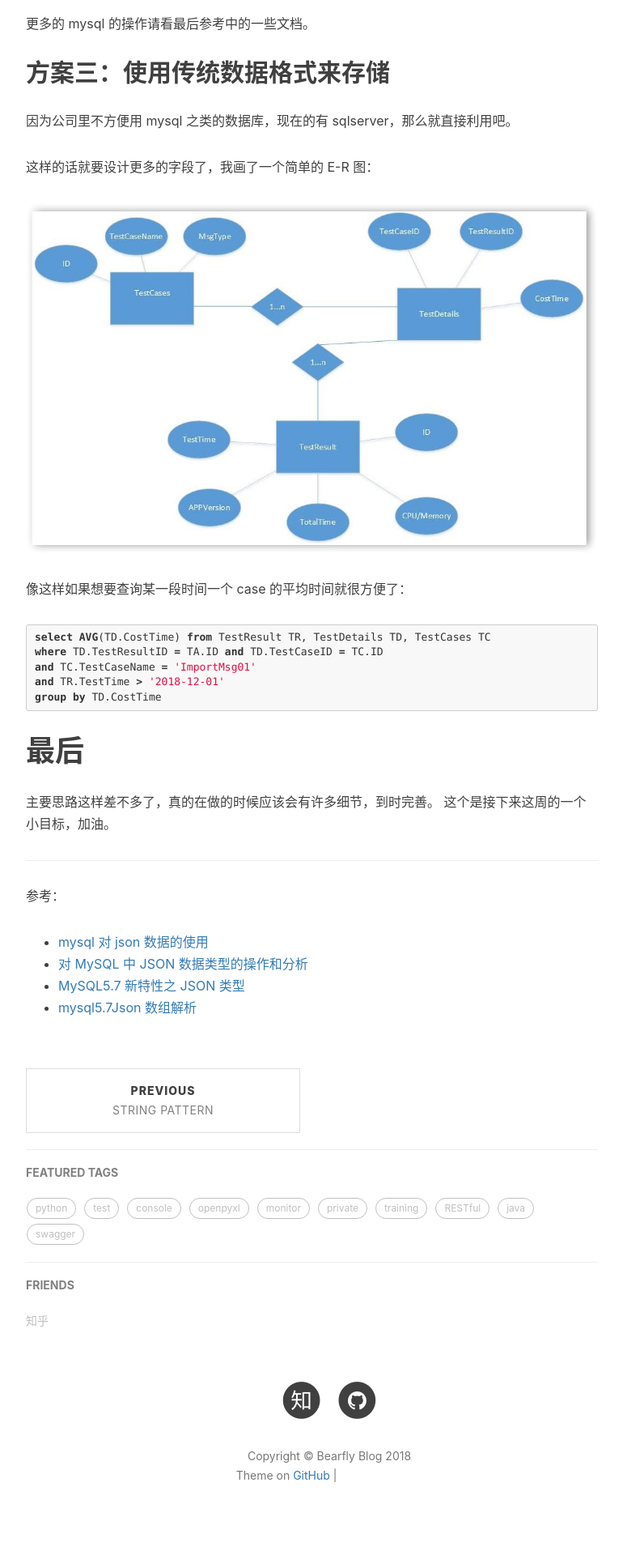
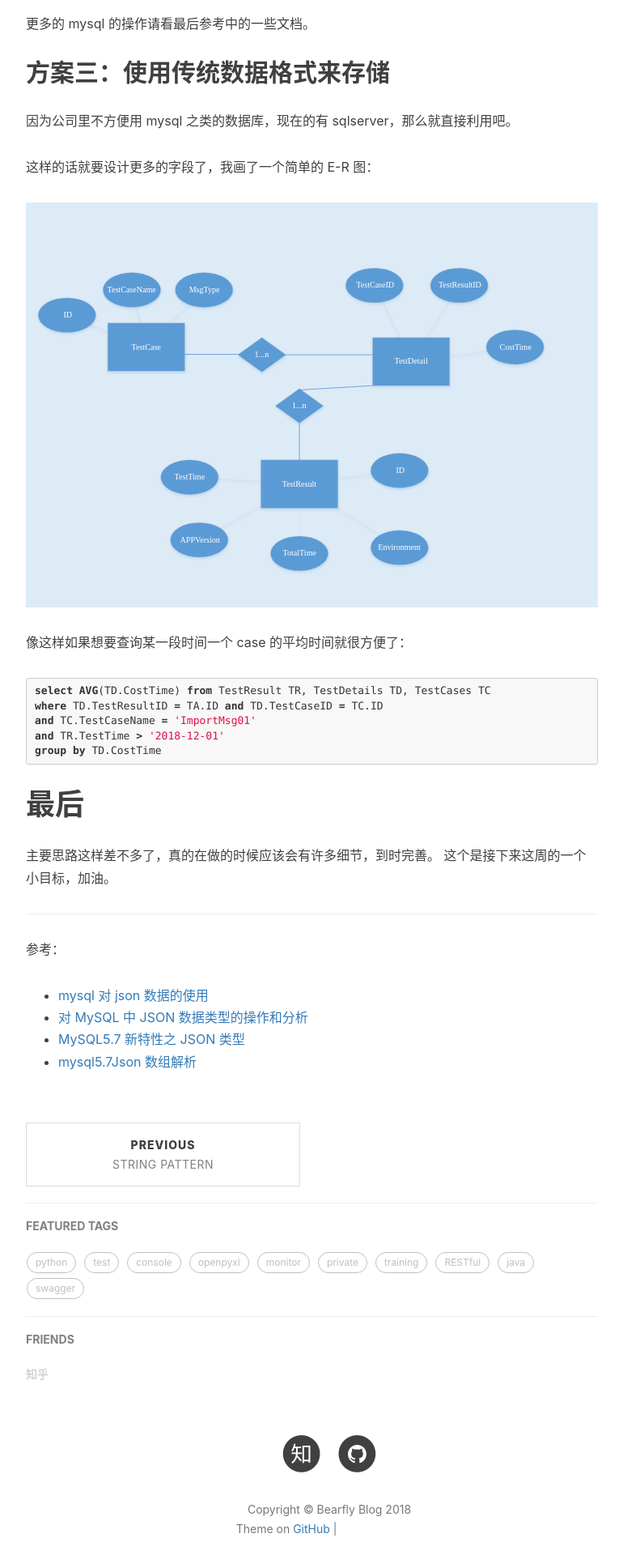
Before and after one commit to bearfly1990/bearfly.github.io, a Jekyll site: the page built from _posts/2018/12/2018-12-02-TestResultDBDesign.md, in a window 1280 px wide. Shown: the part 3111-5031 px from the top of the page at 81% size, without its empty margins (233-1003 px from the left). Built offline with Jekyll 4.4.1, drawn with Linux system fonts in a browser that asks for light colours; nearby versions of some CDN libraries; comment, search, counter and statistics services are not loaded; grey boxes are pictures that could not be loaded.

Commit message:
update jpg to svg

```diff
--- a/_posts/2018/12/2018-12-02-TestResultDBDesign.md
+++ b/_posts/2018/12/2018-12-02-TestResultDBDesign.md
@@ -127,7 +127,7 @@ select JsonResult->'$[*].CostTime'  from testresult;
 
 这样的话就要设计更多的字段了，我画了一个简单的 E-R 图：
 
-![ER Map](/img/post/2018/12/2018-12-02-TestResultDBDesign.jpg)
+![ER Map](/img/post/2018/12/2018-12-02-TestResultDBDesign.svg)
 
 像这样如果想要查询某一段时间一个 case 的平均时间就很方便了：
 
```
Also changed, not shown: img/post/2018/12/2018-12-02-TestResultDBDesign.jpg (deleted), img/post/2018/12/2018-12-02-TestResultDBDesign.svg (added).
